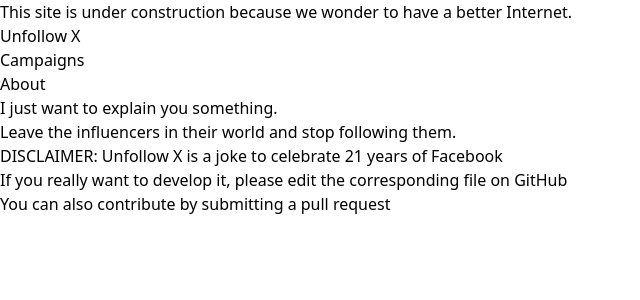
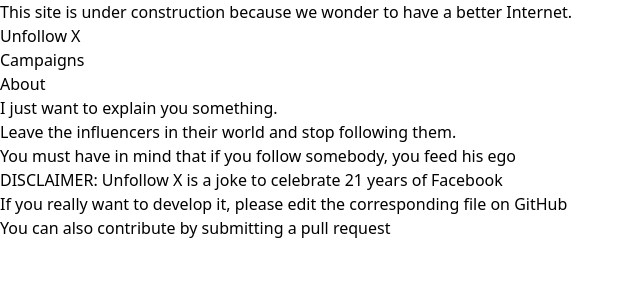
Before and after one commit to nazimboudeffa/unfollow-x, a Next.js app: page /about in a window 1280 px wide. Shown: the top 300 px of the page, without its empty margins (0-640 px from the left). Built offline with nearby package versions, Linux system fonts and the light colour scheme.

Commit message:
changed some text

```diff
--- a/src/app/about/page.tsx
+++ b/src/app/about/page.tsx
@@ -10,6 +10,7 @@
         <h1 className="font-bold text-2xl">About</h1>
         <p className="mt-3">I just want to explain you something.</p>
         <p className="mt-3">Leave the influencers in their world and stop following them.</p>
+        <p className="mt-3">You must have in mind that if you follow somebody, you feed his ego</p>
         <h1 className="font-bold mt-5">DISCLAIMER: Unfollow X is a joke to celebrate 21 years of Facebook</h1>
         <p className="mt-3">If you really want to develop it, please edit the corresponding file on GitHub</p>
         <p className="mt-3">You can also contribute by submitting a pull request</p>
```
